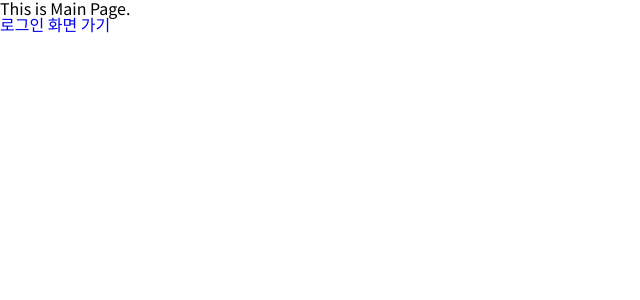
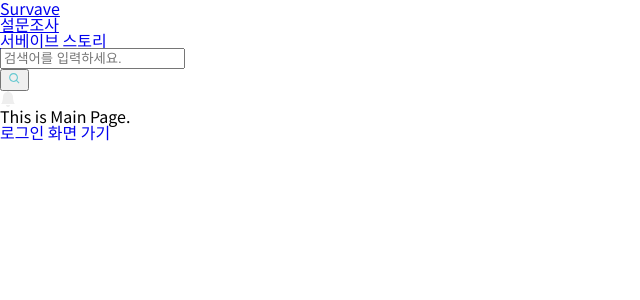
Before and after one commit to UMC-MMM/Client, a React (Create React App) app in the folder mmm_client/: page / in a window 1280 px wide. Shown: the top 300 px of the page, without its empty margins (0-640 px from the left). Built offline with nearby package versions, Linux system fonts and the light colour scheme.

Commit message:
navBar 컴포넌트 생성

```diff
--- a/mmm_client/src/app.css
+++ b/mmm_client/src/app.css
@@ -1,4 +1,6 @@
 @import "reset.css";
+
+/* 메인페이지 - 상단 네비게이션 바*/
 
 /* LogIn page CSS*/
 
--- a/mmm_client/src/components/main.jsx
+++ b/mmm_client/src/components/main.jsx
@@ -1,9 +1,11 @@
 import React from "react";
 import { Link } from "react-router-dom";
+import Navbar from "./navbar";
 
 const Main = () => {
   return (
     <>
+      <Navbar />
       <div>This is Main Page.</div>
       <Link to="/login" style={{ textDecoration: "none", cursor: "pointer" }}>
         <div>로그인 화면 가기</div>
--- /dev/null
+++ b/mmm_client/src/components/navbar.jsx
@@ -0,0 +1,55 @@
+import React from "react";
+import { Link } from "react-router-dom";
+import { BiSearch } from "react-icons/bi";
+import { BsBellFill } from "react-icons/bs";
+
+const Navbar = () => {
+    return (
+        <>
+            <nav className="navbar navbar-inverse navbar-fixed-top">
+                <div className="container-fluid">
+                    <div className="navbar-header">
+                        <Link to="/" className="navbar-logo">Survave</Link>
+                    </div>
+                    <ul className="nav navbar-nav">
+                        <li className="nav-item">
+                            <Link to="/">설문조사</Link>
+                        </li>
+                        <li className="nav-item">
+                            <Link to="/">서베이브 스토리</Link>
+                        </li>
+                    </ul>
+                    <form class="navbar-form navbar-left" action="/action_page.php">
+                        <div class="input-group">
+                            <input type="text" class="form-control" placeholder="검색어를 입력하세요." name="search" />
+                            <div className="input-group-btn">
+                                <button className="btn" type="submit">
+                                    <BiSearch
+                                        className="searchIcon"
+                                        color="#68C9D1"
+                                    />
+                                </button>
+                            </div>
+                        </div>
+                    </form>
+                    <ul className="nav navbar-nav navbar-right">
+                        <li>
+                            <span className="icon-bell">
+                                <BsBellFill
+                                    className="bellIcon"
+                                    color="#EEEEEE"
+                                />
+                            </span>
+                        </li>
+                        <li>
+
+                        </li>
+                    </ul>
+
+                </div>
+            </nav>
+        </>
+    );
+};
+
+export default Navbar;
```
Also changed, not shown: 2 other files (tests, documents, lock files or other folders).
